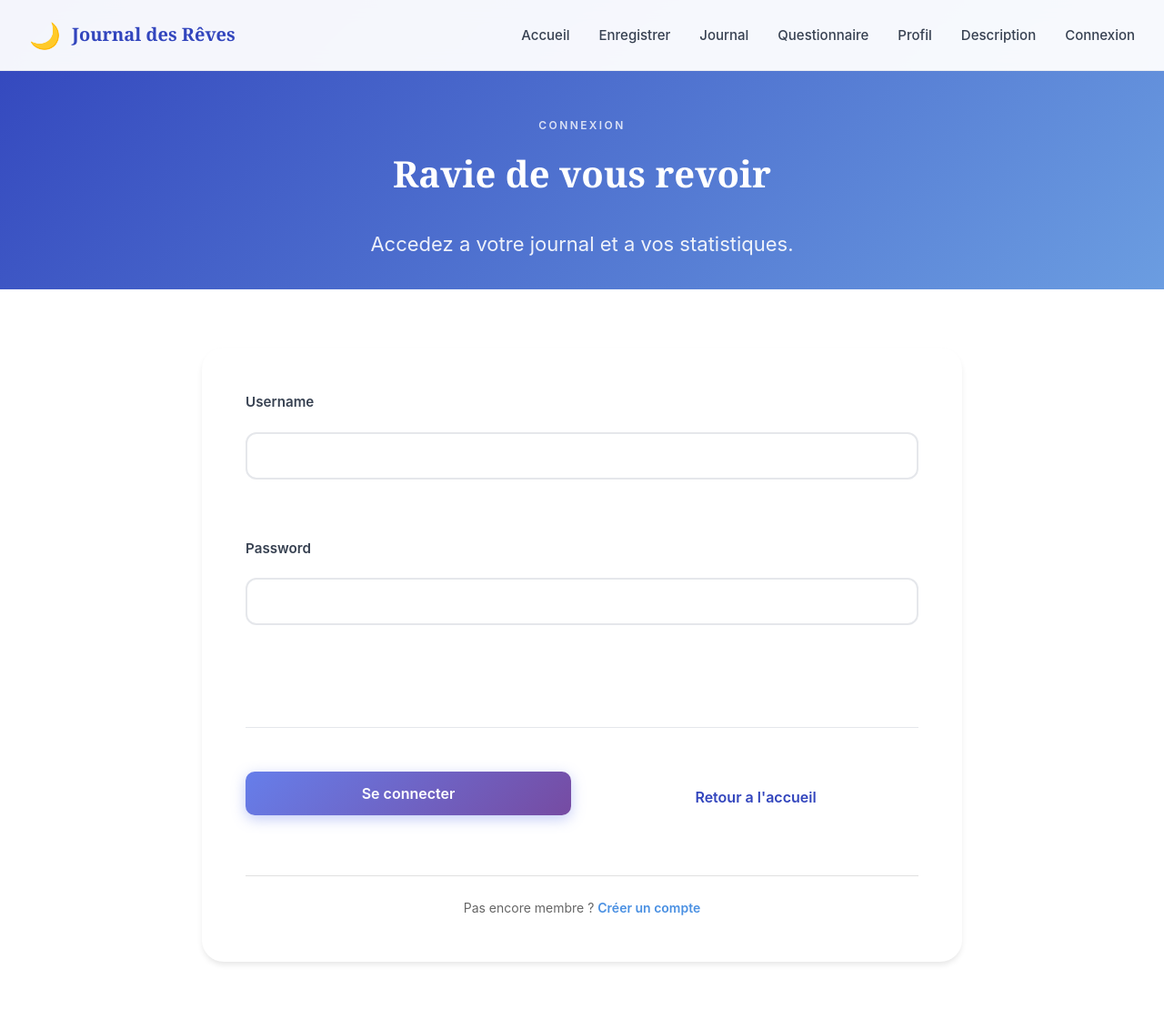
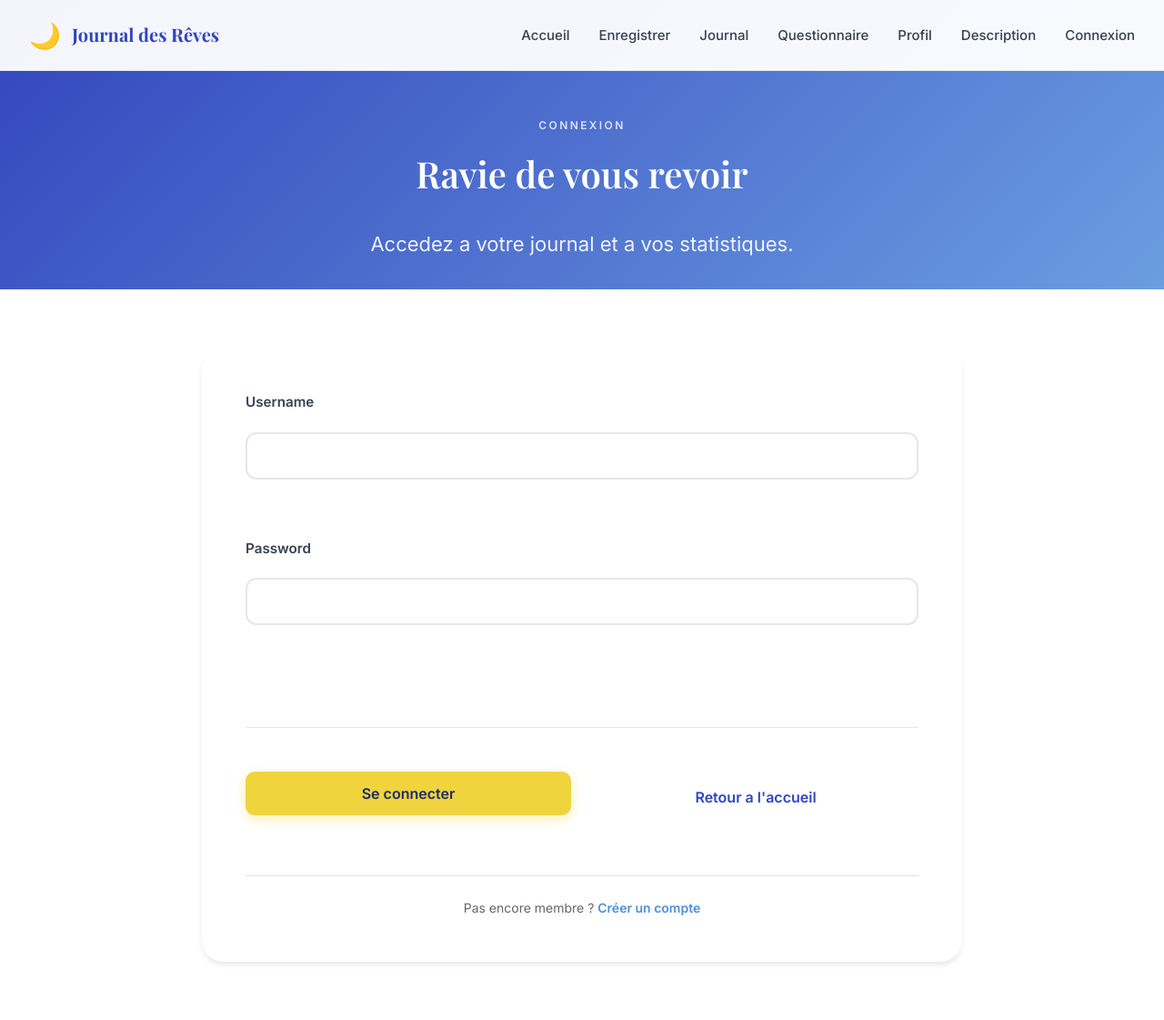
Before and after one commit to medialab/journal-des-reves, a Django app: page /accounts/login/?next=/polls/enregistrer/ in a window 1280 px wide. Shown: the whole page at 91% size. Run offline with Django 5.2, Linux system fonts and the light colour scheme; some web fonts are replaced.

Commit message:
Reglages problèmes avec le css pour la page enregistrer

```diff
--- a/djangotutorial/polls/static/polls/forms.css
+++ b/djangotutorial/polls/static/polls/forms.css
@@ -379,12 +379,12 @@
     color: var(--primary);
 }
 
-.form-section {
+.questionnaire-form .form-section {
     display: none;
     animation: fadeIn 0.5s ease;
 }
 
-.form-section.active {
+.questionnaire-form .form-section.active {
     display: block;
 }
 
@@ -551,14 +551,14 @@
 }
 
 .btn-primary {
-    background: var(--primary);
-    color: var(--white);
+    background: var(--accent);
+    color: var(--primary-dark);
 }
 
 .btn-primary:hover {
-    background: var(--primary-dark);
+    background: #ffd700;
     transform: translateY(-2px);
-    box-shadow: var(--shadow-md);
+    box-shadow: 0 6px 20px rgba(239, 212, 61, 0.5);
 }
 
 .btn-success {
--- a/djangotutorial/polls/static/polls/pages.css
+++ b/djangotutorial/polls/static/polls/pages.css
@@ -160,14 +160,15 @@
 }
 
 .btn-primary {
-    background: linear-gradient(135deg, #667eea 0%, #764ba2 100%);
-    color: white;
-    box-shadow: 0 4px 15px rgba(102, 126, 234, 0.4);
+    background: var(--accent);
+    color: var(--primary-dark);
+    box-shadow: 0 4px 14px rgba(239, 212, 61, 0.4);
 }
 
 .btn-primary:hover {
+    background: #ffd700;
     transform: translateY(-2px);
-    box-shadow: 0 6px 20px rgba(102, 126, 234, 0.6);
+    box-shadow: 0 6px 20px rgba(239, 212, 61, 0.5);
 }
 
 .btn-secondary {
--- a/djangotutorial/polls/static/polls/style.css
+++ b/djangotutorial/polls/static/polls/style.css
@@ -91,7 +91,7 @@
 
 @font-face {
     font-family: 'Inter';
-    src: url('../fonts/inter-300.woff2') format('woff2');
+    src: url('./fonts/inter-v20-latin-300.woff2') format('woff2');
     font-weight: 300;
     font-style: normal;
     font-display: swap;
@@ -99,7 +99,7 @@
 
 @font-face {
     font-family: 'Inter';
-    src: url('../fonts/inter-400.woff2') format('woff2');
+    src: url('./fonts/inter-v20-latin-regular.woff2') format('woff2');
     font-weight: 400;
     font-style: normal;
     font-display: swap;
@@ -107,7 +107,7 @@
 
 @font-face {
     font-family: 'Inter';
-    src: url('../fonts/inter-500.woff2') format('woff2');
+    src: url('./fonts/inter-v20-latin-500.woff2') format('woff2');
     font-weight: 500;
     font-style: normal;
     font-display: swap;
@@ -115,7 +115,7 @@
 
 @font-face {
     font-family: 'Inter';
-    src: url('../fonts/inter-600.woff2') format('woff2');
+    src: url('./fonts/inter-v20-latin-600.woff2') format('woff2');
     font-weight: 600;
     font-style: normal;
     font-display: swap;
@@ -123,7 +123,7 @@
 
 @font-face {
     font-family: 'Inter';
-    src: url('../fonts/inter-700.woff2') format('woff2');
+    src: url('./fonts/inter-v20-latin-700.woff2') format('woff2');
     font-weight: 700;
     font-style: normal;
     font-display: swap;
@@ -131,7 +131,7 @@
 
 @font-face {
     font-family: 'Inter';
-    src: url('../fonts/inter-800.woff2') format('woff2');
+    src: url('./fonts/inter-v20-latin-800.woff2') format('woff2');
     font-weight: 800;
     font-style: normal;
     font-display: swap;
@@ -143,7 +143,7 @@
 
 @font-face {
     font-family: 'Playfair Display';
-    src: url('../fonts/playfair-display-400.woff2') format('woff2');
+    src: url('./fonts/playfair-display-v40-latin-regular.woff2') format('woff2');
     font-weight: 400;
     font-style: normal;
     font-display: swap;
@@ -151,7 +151,7 @@
 
 @font-face {
     font-family: 'Playfair Display';
-    src: url('../fonts/playfair-display-500.woff2') format('woff2');
+    src: url('./fonts/playfair-display-v40-latin-500.woff2') format('woff2');
     font-weight: 500;
     font-style: normal;
     font-display: swap;
@@ -159,7 +159,7 @@
 
 @font-face {
     font-family: 'Playfair Display';
-    src: url('../fonts/playfair-display-600.woff2') format('woff2');
+    src: url('./fonts/playfair-display-v40-latin-600.woff2') format('woff2');
     font-weight: 600;
     font-style: normal;
     font-display: swap;
@@ -167,7 +167,7 @@
 
 @font-face {
     font-family: 'Playfair Display';
-    src: url('../fonts/playfair-display-700.woff2') format('woff2');
+    src: url('./fonts/playfair-display-v40-latin-700.woff2') format('woff2');
     font-weight: 700;
     font-style: normal;
     font-display: swap;
--- a/djangotutorial/polls/templates/polls/base.html
+++ b/djangotutorial/polls/templates/polls/base.html
@@ -5,9 +5,9 @@
     <meta charset="UTF-8">
     <meta name="viewport" content="width=device-width, initial-scale=1.0">
     <title>{% block title %}Journal des Rêves{% endblock %}</title>
-    <link rel="stylesheet" href="{% static 'polls/style.css' %}?v=4">
-    <link rel="stylesheet" href="{% static 'polls/forms.css' %}?v=1">
-    <link rel="stylesheet" href="{% static 'polls/pages.css' %}?v=1">
+    <link rel="stylesheet" href="{% static 'polls/style.css' %}?v=11">
+    <link rel="stylesheet" href="{% static 'polls/forms.css' %}?v=11">
+    <link rel="stylesheet" href="{% static 'polls/pages.css' %}?v=11">
     <script src="https://cdn.jsdelivr.net/npm/chart.js@3.9.1/dist/chart.min.js"></script>
 </head>
 
--- a/djangotutorial/polls/templates/polls/enregistrer.html
+++ b/djangotutorial/polls/templates/polls/enregistrer.html
@@ -646,4 +646,8 @@ function initFormHandlers() {
 		}
 	});
 }
+
 </script>
+
+
+{% endblock %}
```
Also changed, not shown: djangotutorial/db.sqlite3.
